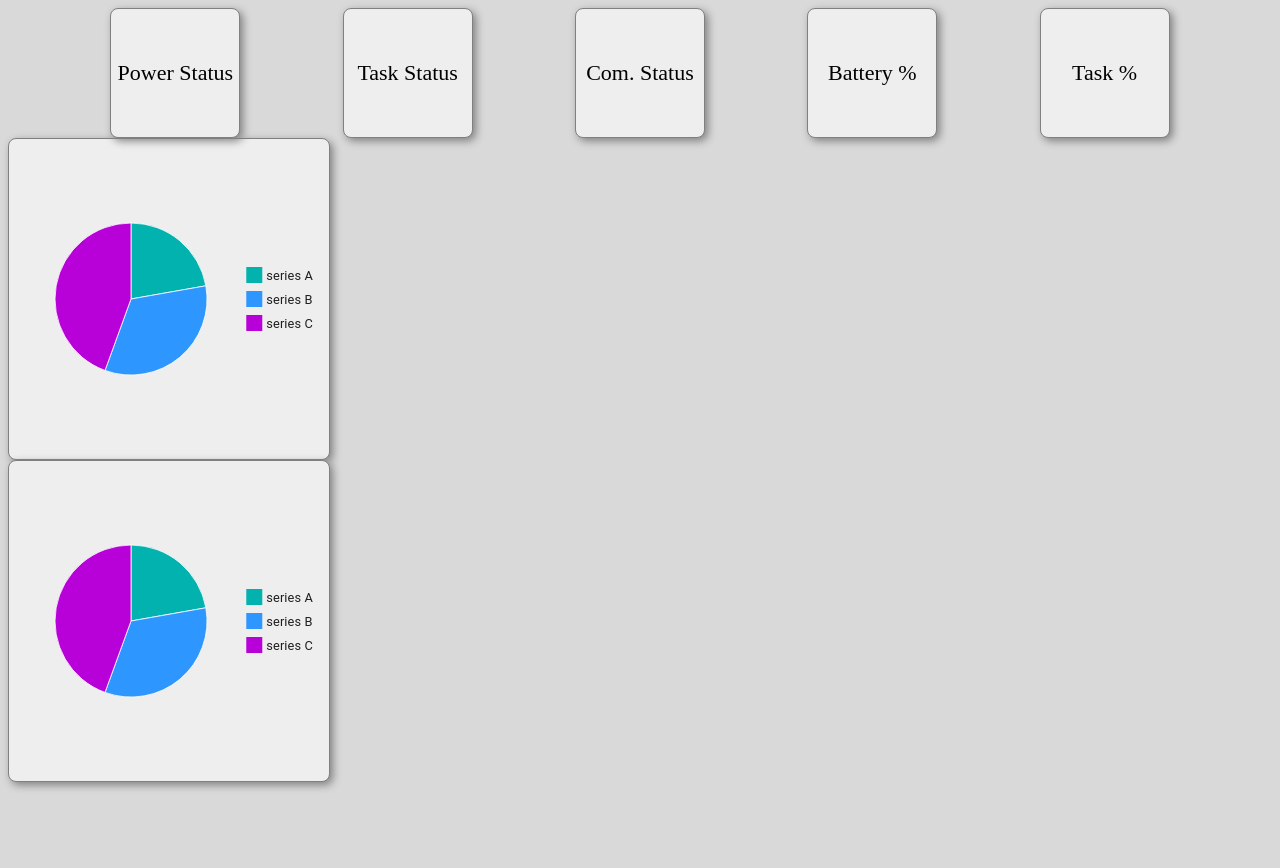
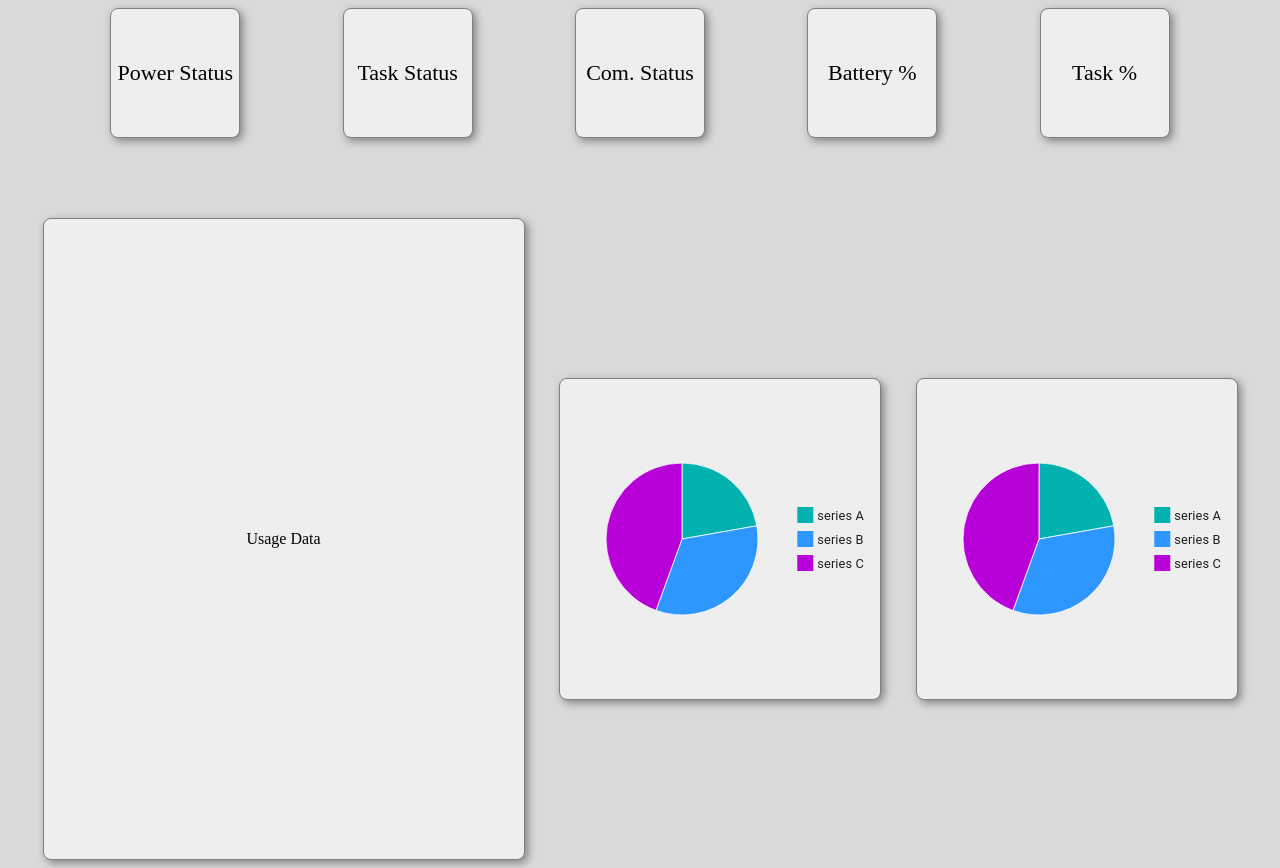
Before and after one commit to zeldafan664/Team-Projects-Team6, a React (Create React App) app in the folder Frontend/thereactapp/: page / in a window 1280 px wide. Before the commit the page ends 800 px from the top, so only its background shows below. Built offline with nearby package versions, Linux system fonts and the light colour scheme.

Commit message:
Updated styling of homepage, added "usage data" block

```diff
--- a/Frontend/thereactapp/src/Homepage.tsx
+++ b/Frontend/thereactapp/src/Homepage.tsx
@@ -2,12 +2,23 @@ import * as React from 'react';
 import RobotStatus from "./RobotStatus"
 import setBodyColor from "./setBodyColor"
 import Box from '@mui/material/Box';
+import PieDisplay from './PieChart';
+import InfoDisplay from './InfoChart';
+import UsageData from './UsageData';
 
 function Homepage() {
     setBodyColor({ color: "#d9d9d9" })
 
     return (
-        <RobotStatus />
+        <>
+            <RobotStatus />
+            <Box sx={{ display: "flex", justifyContent: "space-evenly", alignItems: "center", marginTop: "5rem" }}>
+                <UsageData />
+                <PieDisplay />
+                <InfoDisplay />
+
+            </Box>
+        </>
 
     )
 }
--- a/Frontend/thereactapp/src/RobotStatus.tsx
+++ b/Frontend/thereactapp/src/RobotStatus.tsx
@@ -114,10 +114,6 @@ export default function RobotStatus() {
                 </div>
             </Box>
         </div>
-
-            <PieDisplay />
-            <InfoDisplay />
-
         </>
     )
 
--- /dev/null
+++ b/Frontend/thereactapp/src/UsageData.tsx
@@ -0,0 +1,21 @@
+import * as React from 'react';
+import Box from '@mui/material/Box';
+
+export default function UsageData() {
+
+    return (
+        <Box style={{
+            display: "flex",
+            justifyContent: "center",
+            alignItems: "center",
+            border: "1px solid gray",
+            width: "30rem",
+            height: "40rem",
+            borderRadius: "0.5rem",
+            boxShadow: "3px 3px 8px gray",
+            backgroundColor: "#EEEEEE"
+        }}>
+            Usage Data
+        </Box>
+    )
+}
```
